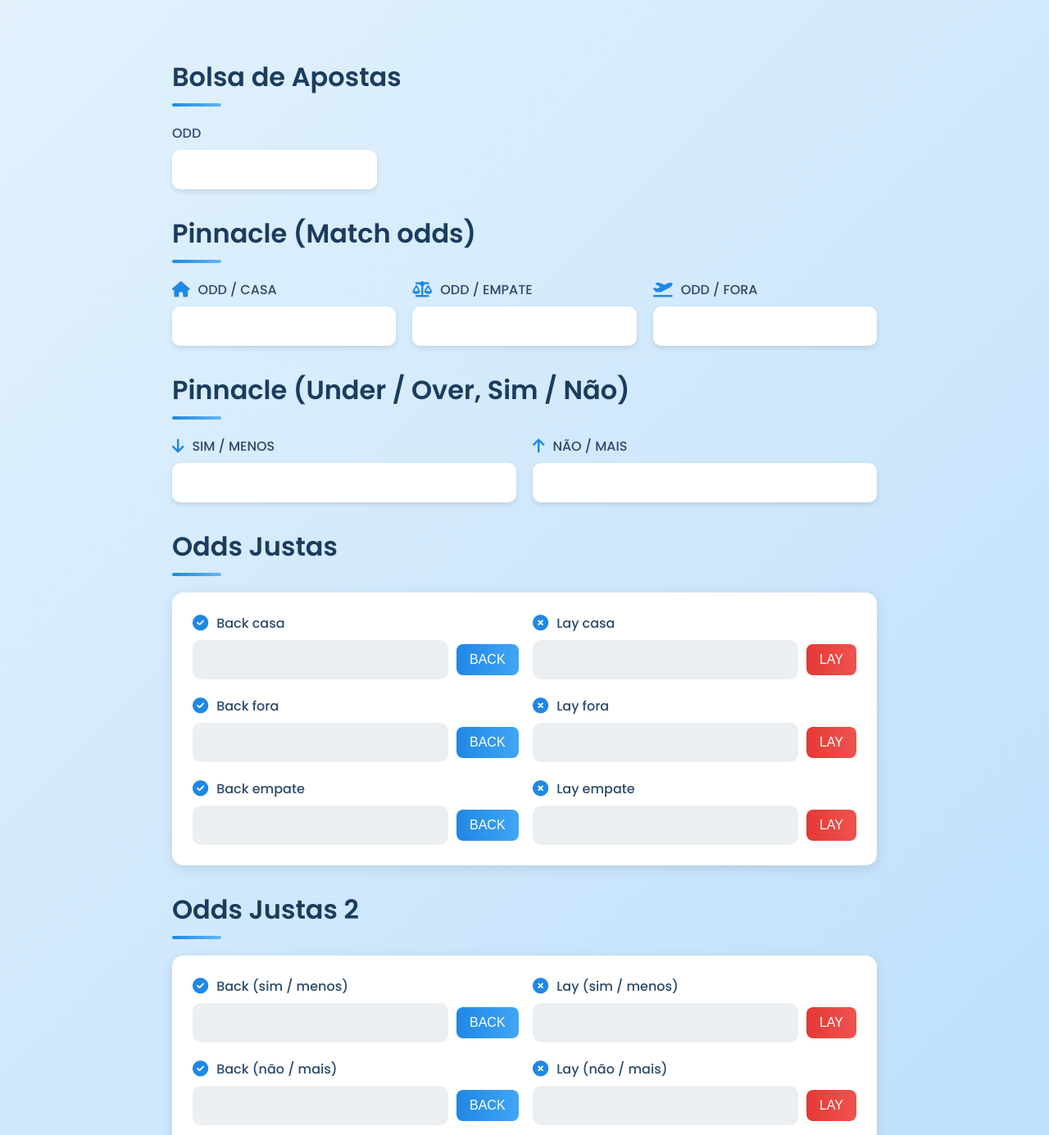
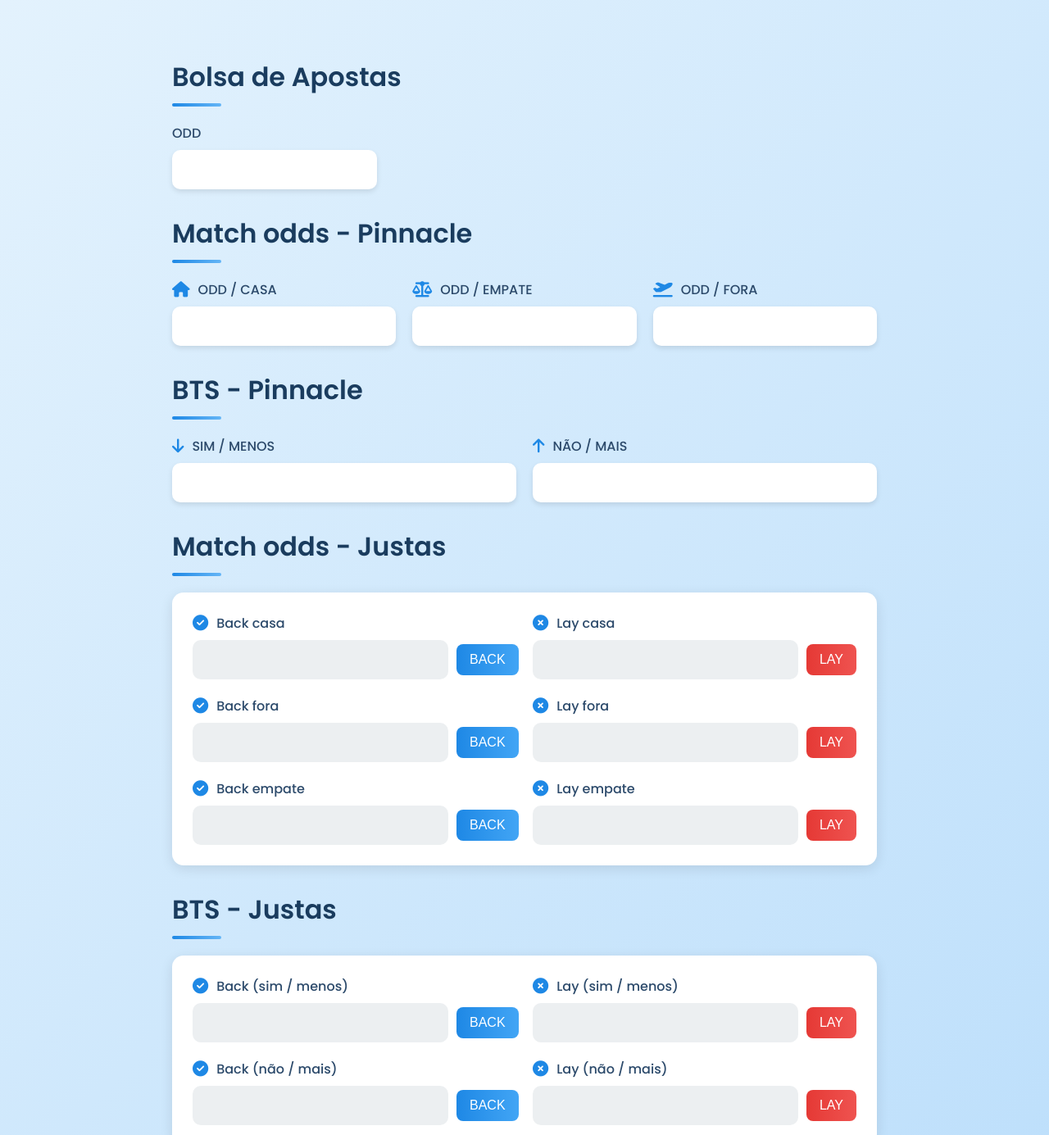
Before and after one commit to joaomarcosbndt/calculadora_punter, a plain HTML site: page index.html in a window 1280 px wide. Shown: the top 1385 px of the page at 82% size. Drawn offline with Linux system fonts and the light colour scheme.

Commit message:
atualização_do_nome _de_alguns_títulos_index.html

```diff
--- a/index.html
+++ b/index.html
@@ -252,7 +252,7 @@
     </div>
   </div>
 
-  <h2>Pinnacle (Match odds)</h2>
+  <h2>Match odds - Pinnacle</h2>
   <div class="group">
     <div class="input-box">
       <label for="odd-casa"><i class="fas fa-home"></i> ODD / CASA</label>
@@ -268,7 +268,7 @@
     </div>
   </div>
 
-  <h2>Pinnacle (Under / Over, Sim / Não)</h2>
+  <h2>BTS - Pinnacle</h2>
   <div class="group">
     <div class="input-box">
       <label for="sim-menos"><i class="fas fa-arrow-down"></i> SIM / MENOS</label>
@@ -280,7 +280,7 @@
     </div>
   </div>
 
-  <h2>Odds Justas</h2>
+  <h2>Match odds - Justas</h2>
   <div class="odds-justas-pares">
     <div class="linha">
       <div class="campo-com-botao">
@@ -332,7 +332,7 @@
     </div>
   </div>
 
-  <h2>Odds Justas 2</h2>
+  <h2>BTS - Justas</h2>
   <div class="odds-justas-pares">
     <div class="linha">
       <div class="campo-com-botao">
```
